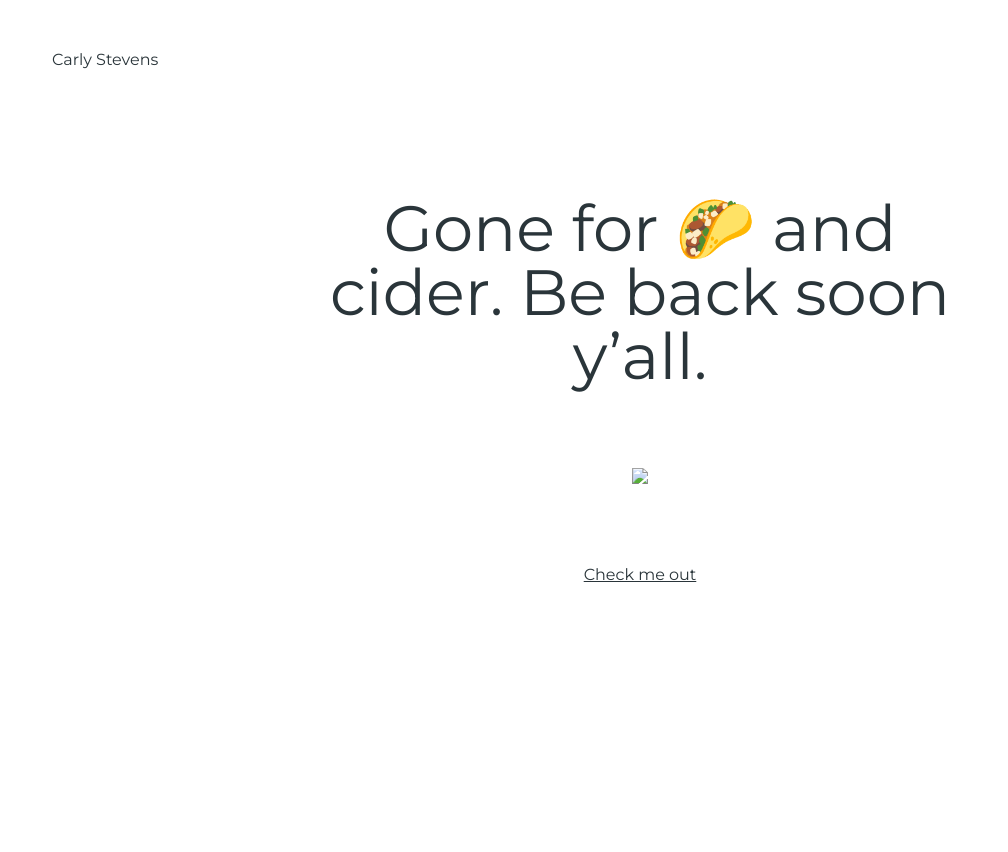
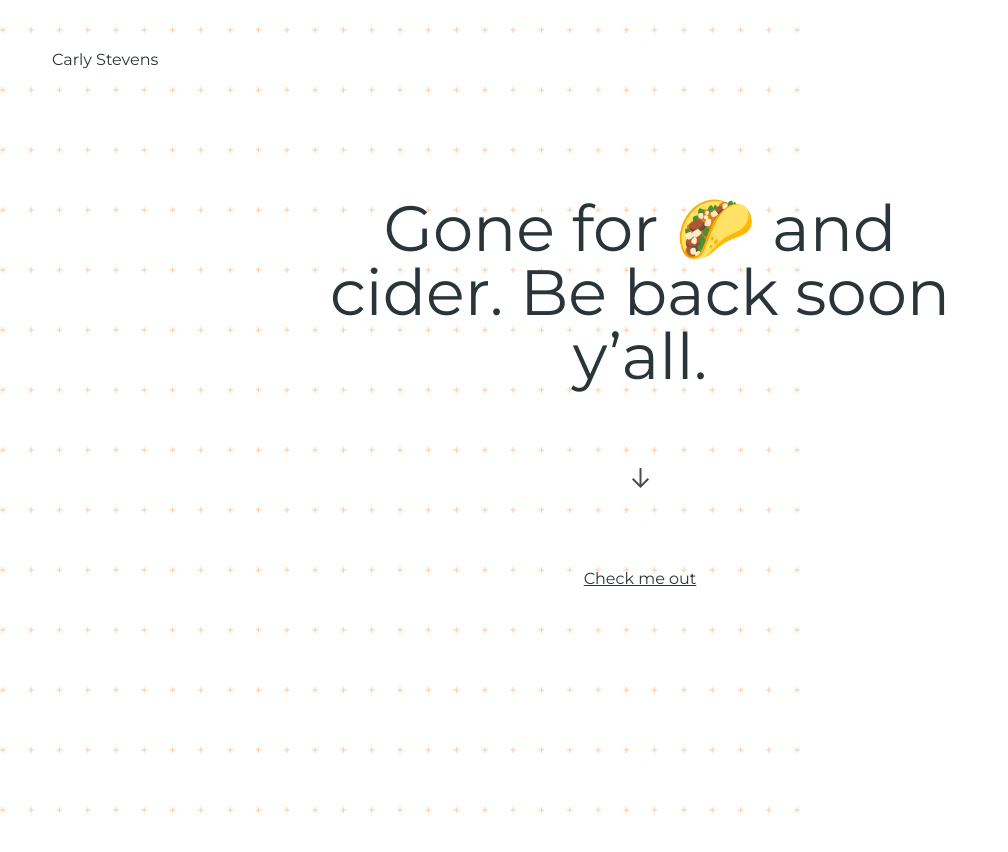
Before and after one commit to omgcarlyidk/portfolio, a plain HTML site: page index.html in a window 1280 px wide. Shown: the whole page, without its empty margins (0-1008 px from the left). Drawn offline with Linux system fonts and the light colour scheme.

Commit message:
i keep fucking up

```diff
--- a/index.html
+++ b/index.html
@@ -20,7 +20,7 @@
 				Gone for 🌮 and cider. Be back soon y’all.
 			</div>
 			<div class="hero-arrow">
-				<img src="svgs/arrow.svg">
+				<img src="svg/arrow.svg">
 			</div>
 			<div class="hero-link">
 				<a href="https://dribbble.com/omgcarlyidk">Check me out</a>
--- a/styles.css
+++ b/styles.css
@@ -11,7 +11,7 @@ body {
 	width: 100%;
 	height: 100vh;
 	padding-top: 3.25rem;
-	background-image: url("svgs/pattern.svg");
+	background-image: url("svg/pattern.svg");
    	background-repeat: repeat-y;
    	background-size: 100vh 60px;
 }
```
